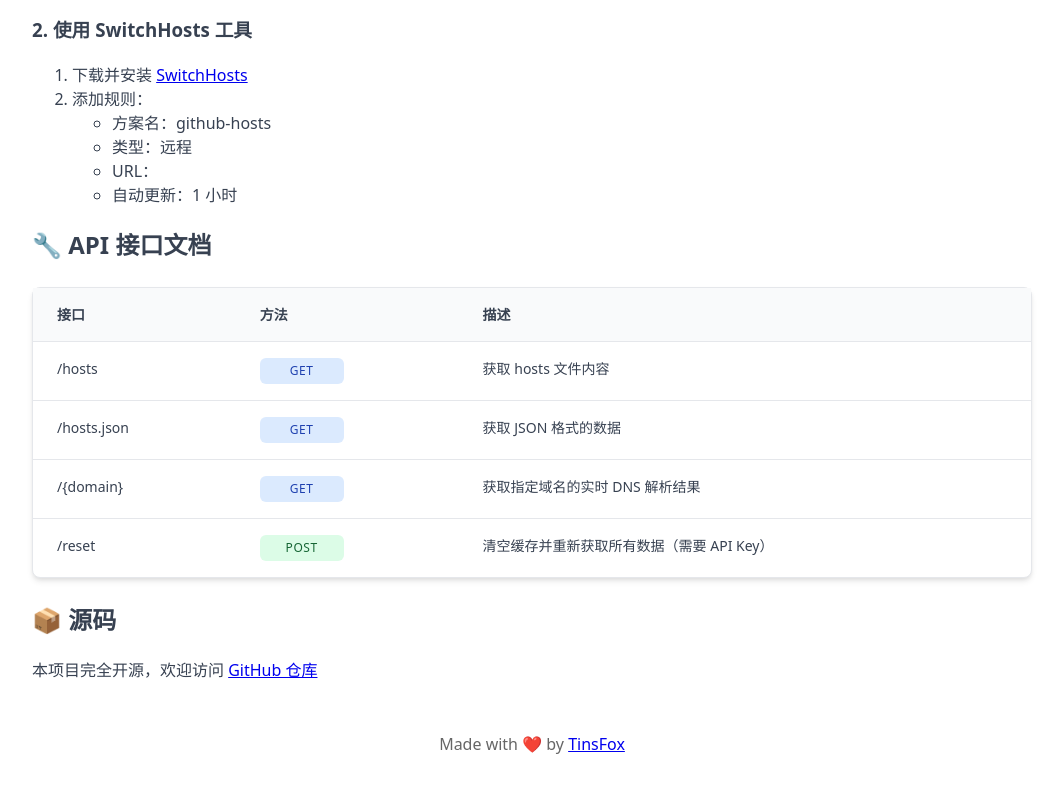
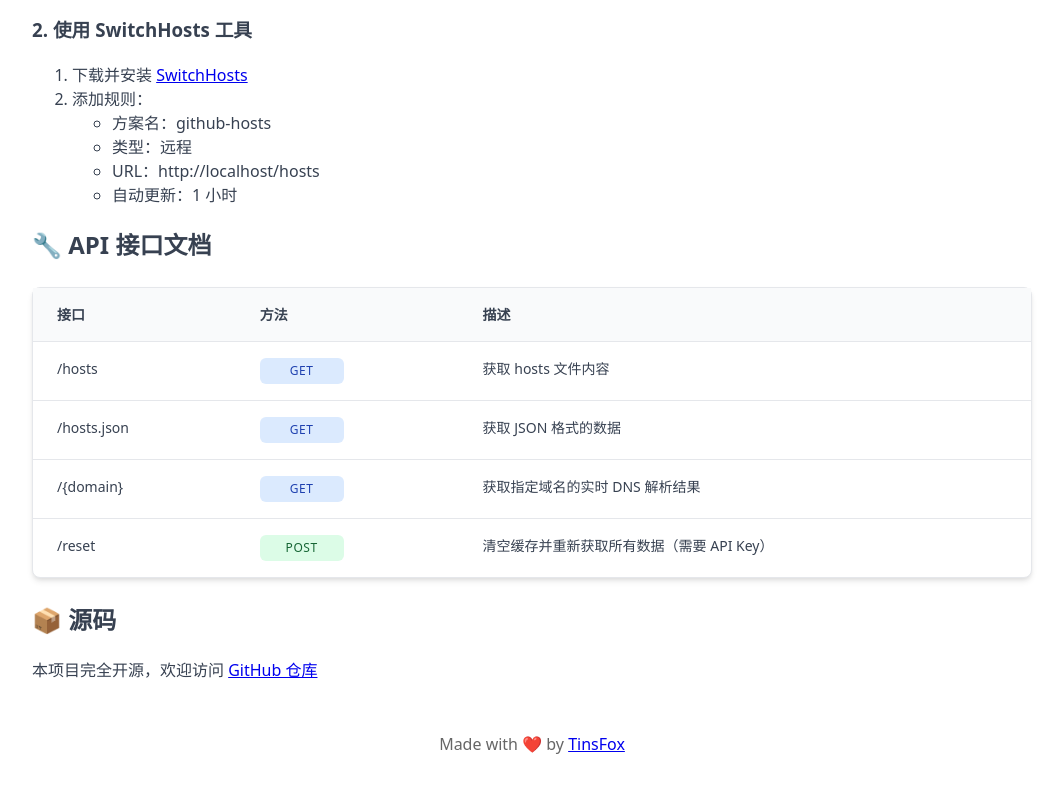
Before and after one commit to wisnotuu/github-hosts, a website: page public/index.html in a window 1280 px wide. Shown: the part 1286-2078 px from the top of the page, without its empty margins (108-1171 px from the left). Drawn offline with Linux system fonts and the light colour scheme; no server answers.

Commit message:
fix: baseUrl value

```diff
--- a/public/index.html
+++ b/public/index.html
@@ -61,7 +61,7 @@
       <ul>
         <li>方案名：github-hosts</li>
         <li>类型：远程</li>
-        <li>URL：<span id="switchHostsUrl"></span></li>
+        <li>URL：<span id="switchHostsUrl">${baseUrl}/hosts</span></li>
         <li>自动更新：1 小时</li>
       </ul>
     </li>
--- a/public/index.js
+++ b/public/index.js
@@ -57,7 +57,24 @@ function setupEventListeners() {
   })
 }
 
+function updateBaseUrls() {
+  // 更新所有包含 ${baseUrl} 的元素
+  document.querySelectorAll('meta[property^="og:"]').forEach((meta) => {
+    const content = meta.getAttribute("content")
+    if (content && content.includes("${baseUrl}")) {
+      meta.setAttribute("content", content.replace("${baseUrl}", baseUrl))
+    }
+  })
+
+  // 更新 SwitchHosts URL
+  const switchHostsUrlElement = document.getElementById("switchHostsUrl")
+  if (switchHostsUrlElement) {
+    switchHostsUrlElement.textContent = `${baseUrl}/hosts`
+  }
+}
+
 window.addEventListener("load", () => {
+  updateBaseUrls()
   loadHosts()
   setupEventListeners()
 })
```
Also changed, not shown: src/index.ts (+2 -6 lines).
